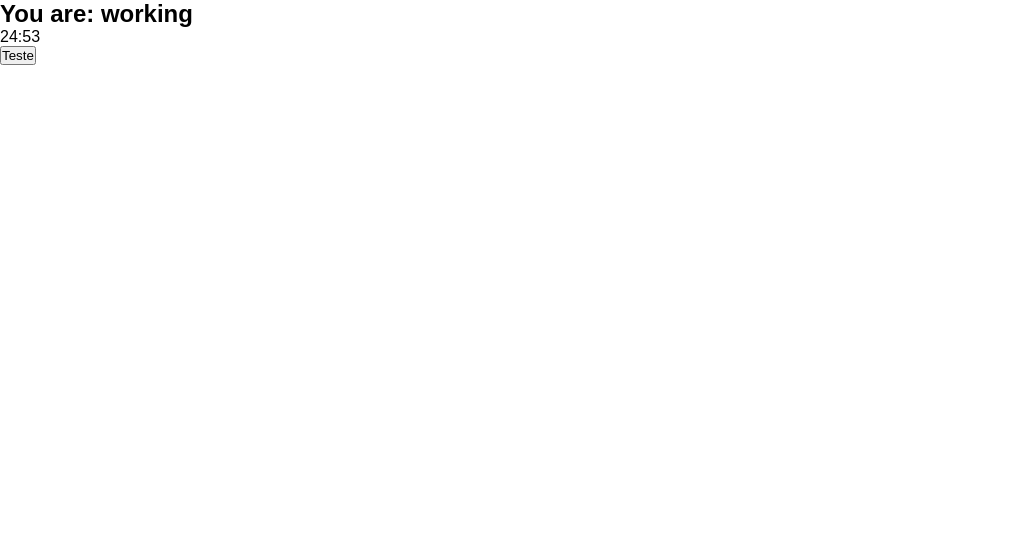
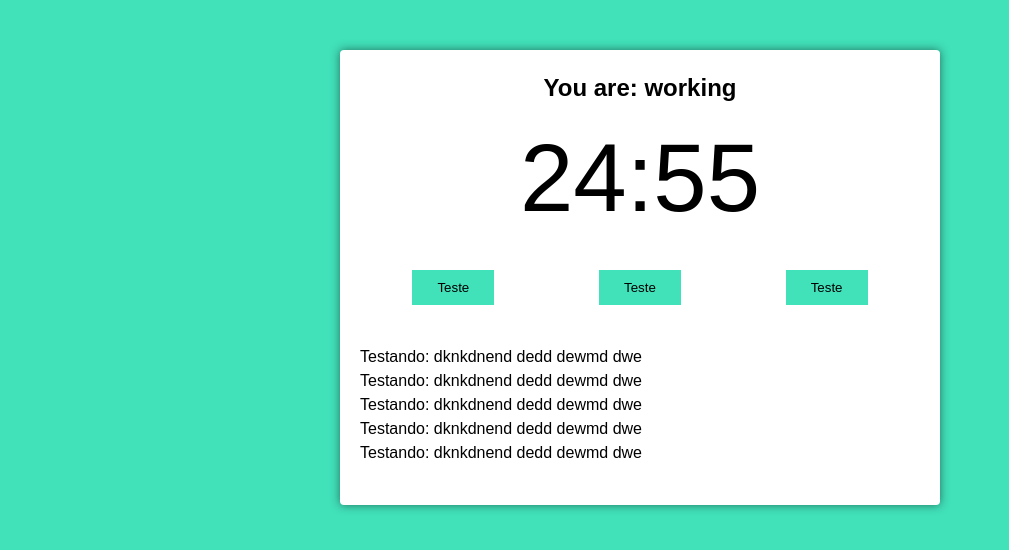
Before and after one commit to IsaiasSantanaDosSantos/Typescript-resct-PomodoroApp, a React (Create React App) app: page / in a window 1280 px wide. Shown: the top 550 px of the page, without its empty margins (0-1009 px from the left). Built offline with nearby package versions, Linux system fonts and the light colour scheme.

Commit message:
fix: CSS configuration

```diff
--- a/src/App.tsx
+++ b/src/App.tsx
@@ -3,8 +3,13 @@
 
 function App(): JSX.Element {
   return (
-    <div className="App">
-      <PomodoroTimer defaultPomodoroTime={1500} />
+    <div className="container">
+      <PomodoroTimer
+        pomodoroTime={1500}
+        shortRestTime={300}
+        longRestTime={900}
+        cycles={4}
+      />
     </div>
   );
 }
--- a/src/componets/pomodoro-timer.tsx
+++ b/src/componets/pomodoro-timer.tsx
@@ -4,10 +4,13 @@
 import { Timer } from "./timer";
 
 interface Props {
-  defaultPomodoroTime: number;
+  pomodoroTime: number;
+  shortRestTime: number;
+  longRestTime: number;
+  cycles: number;
 }
 export function PomodoroTimer(props: Props): JSX.Element {
-  const [mainTime, setMainTime] = React.useState(props.defaultPomodoroTime);
+  const [mainTime, setMainTime] = React.useState(props.pomodoroTime);
 
   useInterval(() => {
     setMainTime(mainTime - 1);
@@ -17,7 +20,20 @@
     <div className="pomodoro">
       <h2>You are: working</h2>
       <Timer mainTimer={mainTime} />
-      <Button text="Teste" onClick={() => console.log("Clicou!")} />
+
+      <div className="controls">
+        <Button text="Teste" onClick={() => console.log("Clicou!")} />
+        <Button text="Teste" onClick={() => console.log("Clicou!")} />
+        <Button text="Teste" onClick={() => console.log("Clicou!")} />
+      </div>
+
+      <div className="details">
+        <p>Testando: dknkdnend dedd dewmd dwe </p>
+        <p>Testando: dknkdnend dedd dewmd dwe </p>
+        <p>Testando: dknkdnend dedd dewmd dwe </p>
+        <p>Testando: dknkdnend dedd dewmd dwe </p>
+        <p>Testando: dknkdnend dedd dewmd dwe </p>
+      </div>
     </div>
   );
 }
--- a/src/index.css
+++ b/src/index.css
@@ -6,4 +6,54 @@
 }
 body {
   font-family: sans-serif;
+  background-color: #41e1ba;
+  transition: background-color 300ms ease-in-out;
+  line-height: 1.5;
 }
+
+.container {
+  max-width: 640px;
+  margin: 0 auto;
+}
+.working {
+  background-color: #ef5d50;
+}
+.hidden {
+  display: none;
+}
+.pomodoro {
+  background-color: #fff;
+  margin: 50px 20px;
+  padding: 20px;
+  border-radius: 4px;
+  box-shadow: 0 0 10px rgba(0, 0, 0, 0.5);
+}
+.pomodoro h2 {
+  font-size: 24px;
+  text-align: center;
+}
+.pomodoro .timer {
+  font-size: 6rem;
+  text-align: center;
+}
+.pomodoro .controls {
+  display: flex;
+  align-items: center;
+  justify-content: space-evenly;
+}
+.pomodoro button {
+  background-color: #41e1ba;
+  border: none;
+  cursor: pointer;
+  padding: 10px 25px;
+  color: #000;
+  transition: background-color 300ms ease-in-out;
+  margin: 20px auto;
+}
+.working .pomodoro button {
+  background-color: #ef5d50;
+  color: #fff;
+}
+.pomodoro .details {
+  margin: 20px 0;
+}
```
